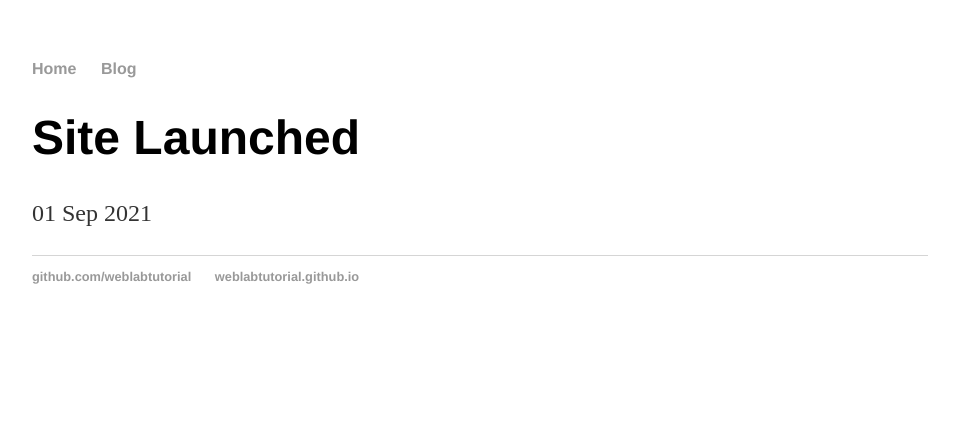
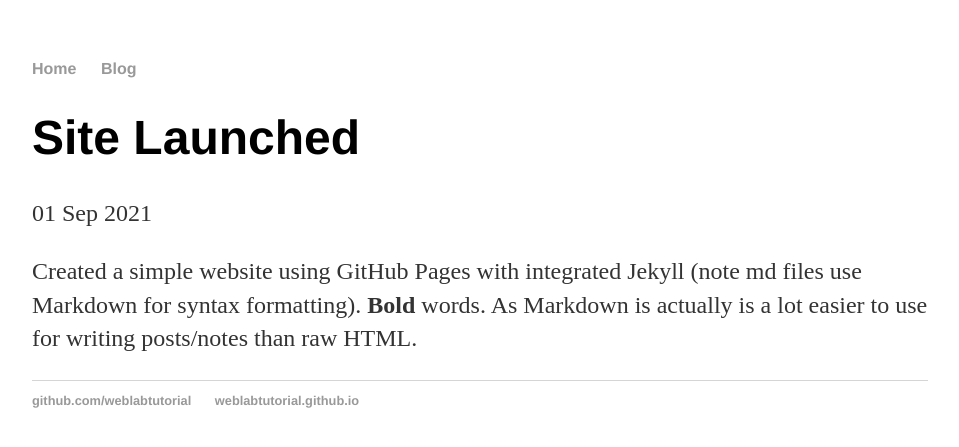
Before and after one commit to sachyith1011/sachyith1011.github.io, a Jekyll site: the page built from _posts/2021-09-01-site-launched.md, in a window 1280 px wide. Shown: the top 447 px of the page, without its empty margins (160-1119 px from the left). Built offline with Jekyll 4.4.1, drawn with Linux system fonts in a browser that asks for light colours.

Commit message:
Update 2021-09-01-site-launched.md

```diff
--- a/_posts/2021-09-01-site-launched.md
+++ b/_posts/2021-09-01-site-launched.md
@@ -3,3 +3,7 @@ layout: post
 title: "Site Launched "
 date: 2021-09-01
 ---
+
+Created a simple website using GitHub Pages with integrated Jekyll (note md files use Markdown for syntax
+formatting). **Bold** words. As Markdown is actually is a lot easier to use for writing posts/notes than raw
+HTML.
```
